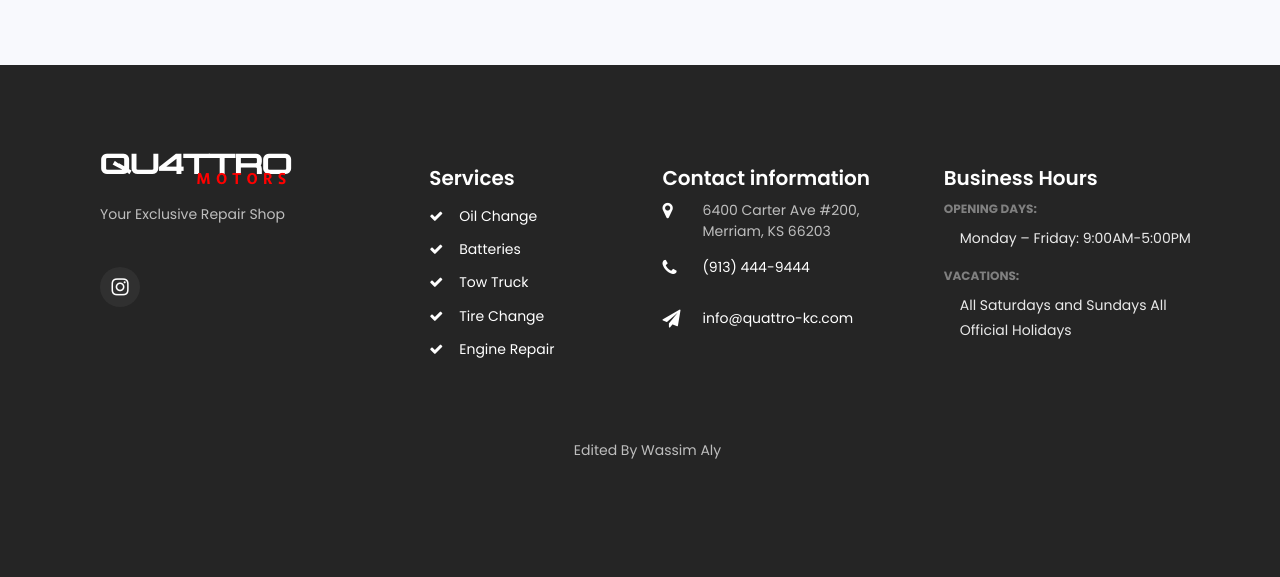
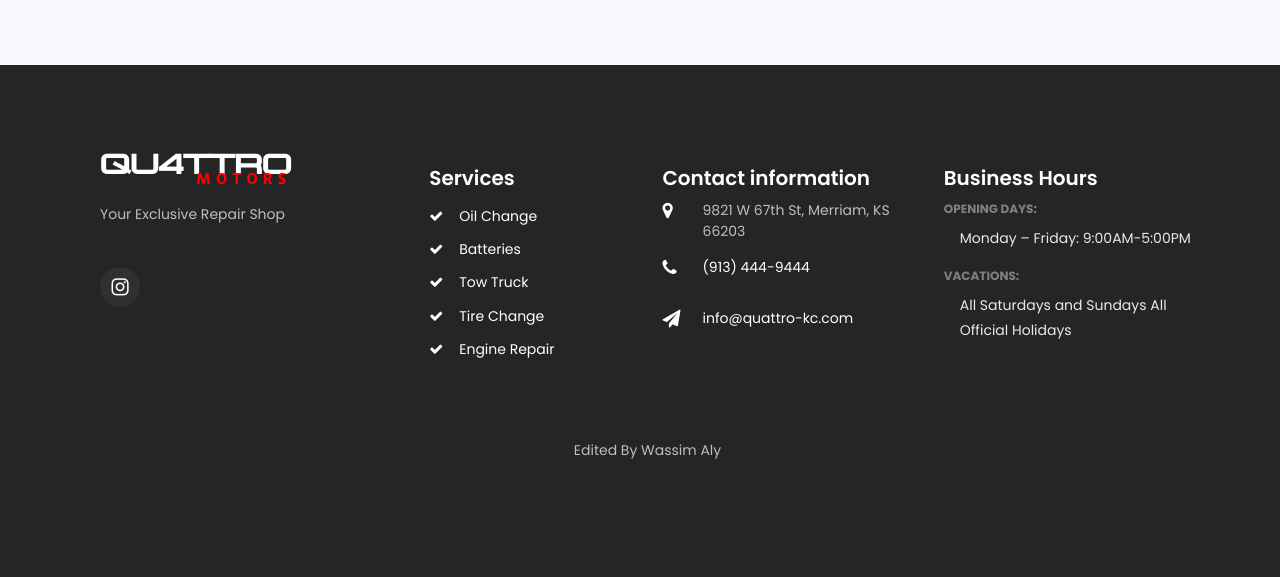
Before and after one commit to Wassimaly/Quattro-Motors, a Django app: page /contact.html in a window 1280 px wide. Shown: the part 1793-2370 px from the top of the page. Run offline with Django 3.2, Linux system fonts and the light colour scheme; some libraries are stand-ins or nearby versions.

Commit message:
Update contact.html address

```diff
--- a/website/templates/contact.html
+++ b/website/templates/contact.html
@@ -44,7 +44,7 @@
 							<div class="col">
 								<div class="top-wrap d-flex">
 									<div class="icon d-flex align-items-center justify-content-center"><span class="fa fa-location-arrow"></span></div>
-									<div class="text"><span>Address</span><a href="https://goo.gl/maps/TLkCmDRiedScoqtAA" target="_blank">6400 Carter Ave #200, Merriam, KS 66203</a></div>
+									<div class="text"><span>Address</span><a href="https://maps.app.goo.gl/hij4XR3YZ8s3rG7Z7" target="_blank">9821 W 67th St, Merriam, KS 66203</a></div>
 								</div>
 							</div>
 							<div class="col">
@@ -236,7 +236,7 @@
               <h2 class="ftco-heading-2">Contact information</h2>
               <div class="block-23 mb-3">
                 <ul>
-                  <li><span class="icon fa fa-map-marker"></span><span class="text"<a href="https://goo.gl/maps/TLkCmDRiedScoqtAA" target="_blank">6400 Carter Ave #200, Merriam, KS 66203</a></span></li>
+                  <li><span class="icon fa fa-map-marker"></span><span class="text"<a href="https://maps.app.goo.gl/hij4XR3YZ8s3rG7Z7" target="_blank">9821 W 67th St, Merriam, KS 66203</a></span></li>
                   <li><a href="tel:9134449444"><span class="icon fa fa-phone"></span><span class="text">(913) 444-9444</span></a></li>
                   <li><a href="mailto:info@quattro-kc.com"><span class="icon fa fa-paper-plane"></span><span class="text">info@quattro-kc.com</span></a></li>
                 </ul>
```
